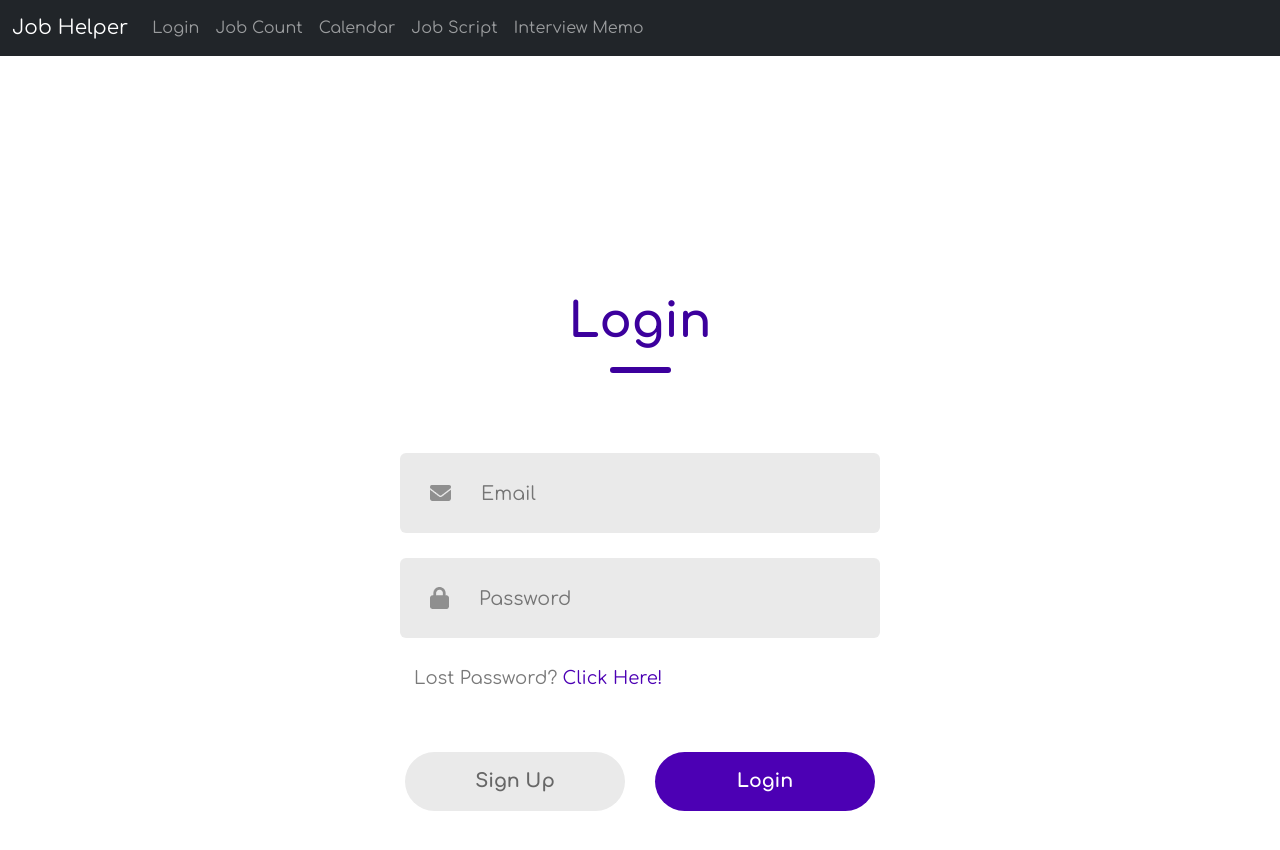
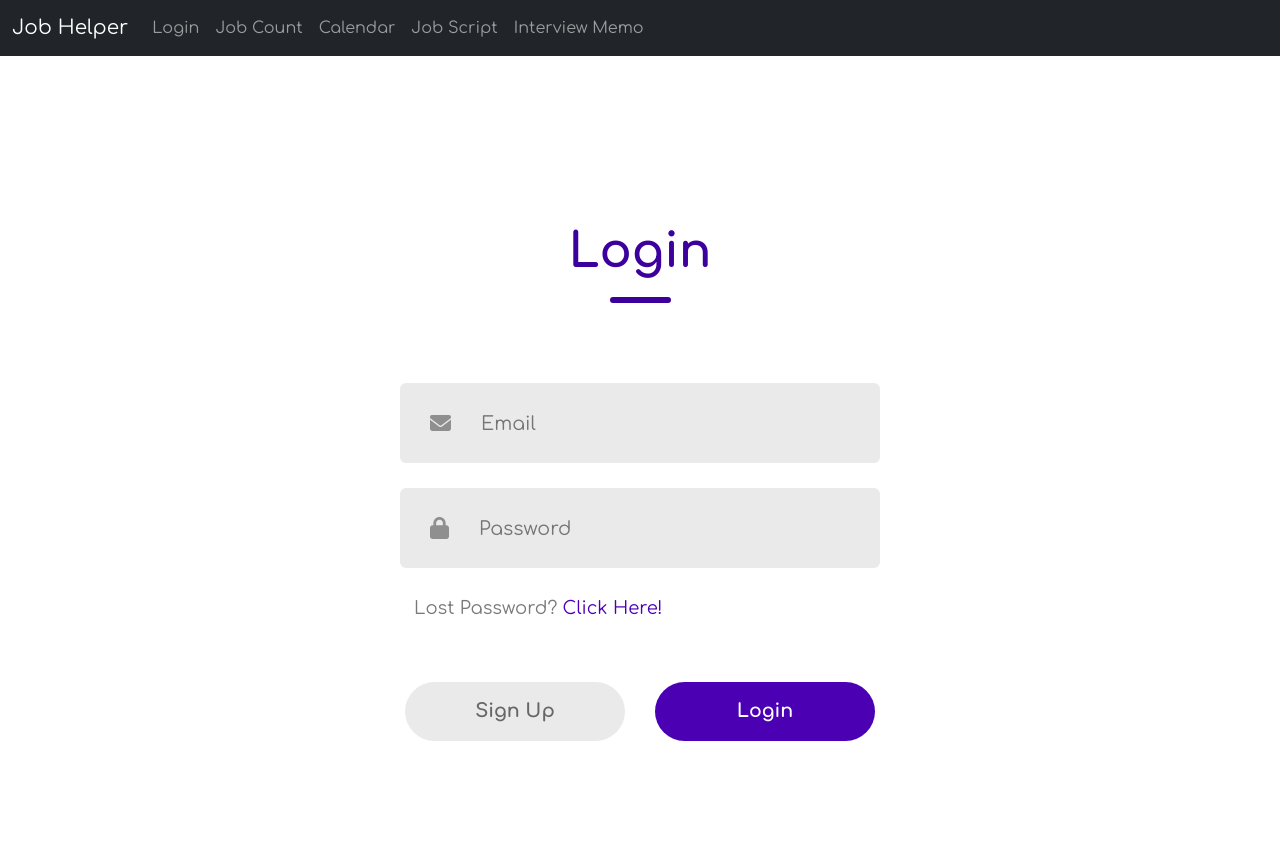
Before and after one commit to jbkim0547/application-countingapp, a React (Create React App) app: page /loginSignup in a window 1280 px wide. Shown: the top 850 px of the page. Built offline with nearby package versions, Linux system fonts and the light colour scheme.

Commit message:
login location

```diff
--- a/src/LoginSignup/LoginSignup.css
+++ b/src/LoginSignup/LoginSignup.css
@@ -2,7 +2,7 @@
     display: flex;
     flex-direction: column;
     margin: auto;
-    margin-top: 200px;
+    margin-top: 130px;
     width: 600px;
     background: #fff;
     padding-bottom: 30px;
```
